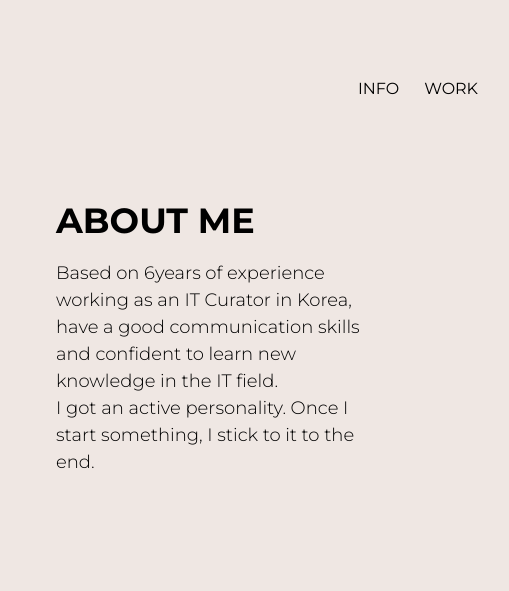
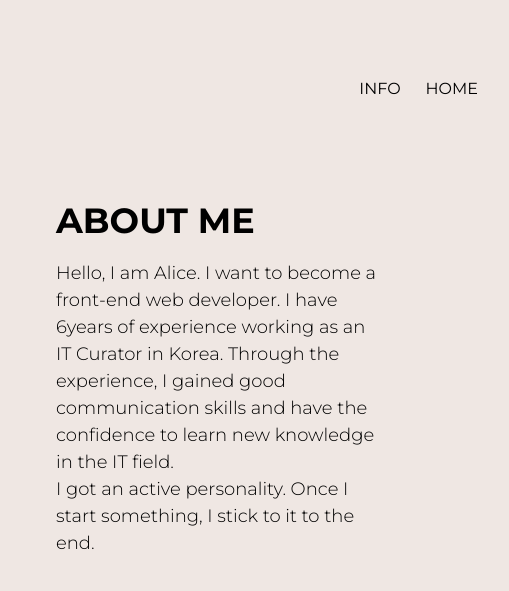
Before and after one commit to hinneeee/portfolio, a plain HTML site: page info.html in a window 1280 px wide. Shown: the top 591 px of the page, 644-1153 px from the left. Drawn offline with Linux system fonts and the light colour scheme.

Commit message:
Add files via upload

```diff
--- a/info.html
+++ b/info.html
@@ -21,7 +21,7 @@
         <h3 class="site-name">HINNEEEE</h3>
 
         <ul>
-            <li><a href="index.html" class="nav-menu">WORK</a></li>
+            <li><a href="index.html" class="nav-menu">HOME</a></li>
             <li><a href="info.html" class="nav-menu">INFO</a></li>
         </ul>
 
@@ -30,8 +30,9 @@
             <div class="introduction">
                 <h2>ABOUT ME</h2>
                 <P>
-                    Based on 6years of experience working as an IT Curator in Korea, have a good communication skills
-                    and confident to learn new knowledge in the IT field.
+                    Hello, I am Alice. I want to become a front-end web developer. I have 6years of experience working
+                    as an IT Curator in Korea. Through the experience, I gained good communication skills and have the
+                    confidence to learn new knowledge in the IT field.
                     <br>
                     I got an active personality. Once I start something, I stick to it to the end.
                 </P>
--- a/style.css
+++ b/style.css
@@ -101,6 +101,7 @@ a:hover {
     font-size: 15px;
     font-style: italic;
     letter-spacing: -0.3px;
+    margin-bottom: 100px;
 }
 
 .recent-menu {
```
Also changed, not shown: index.html (+1 -4 lines).
